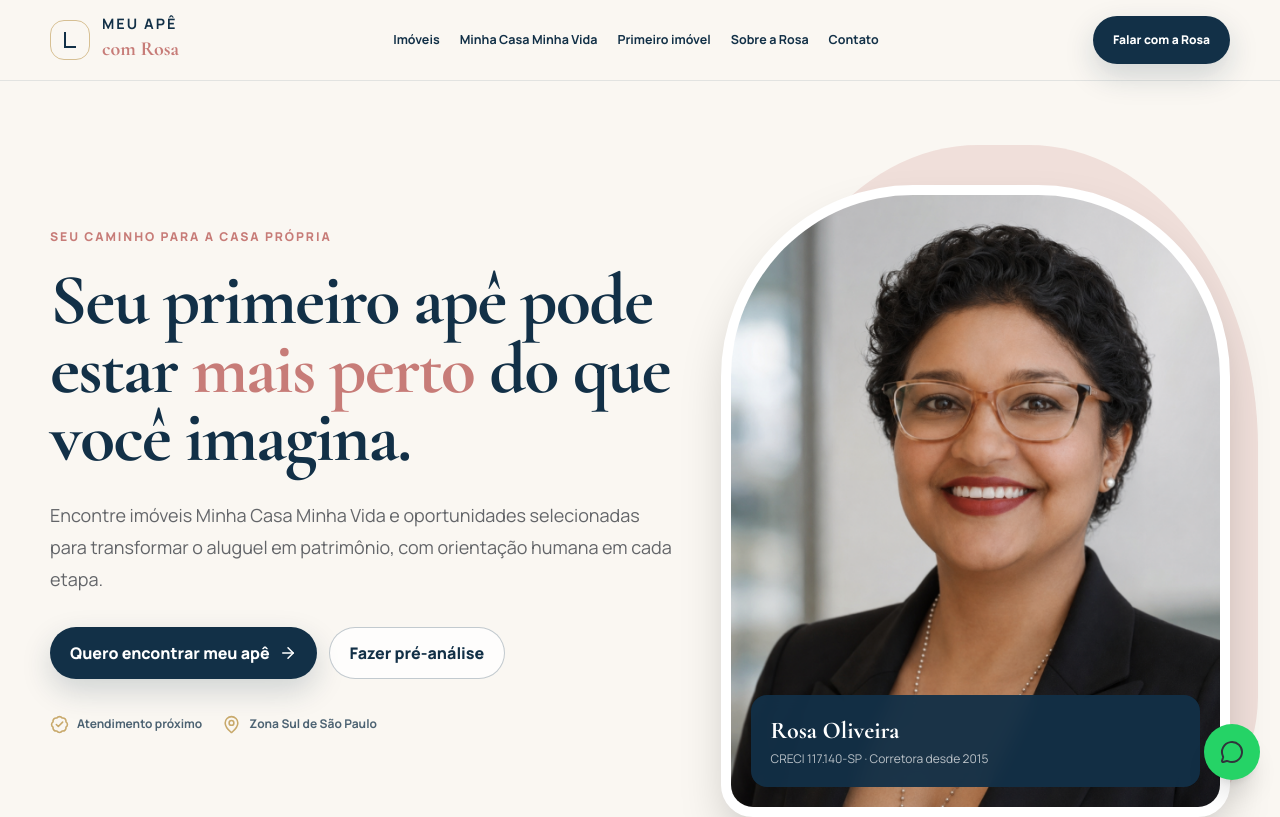
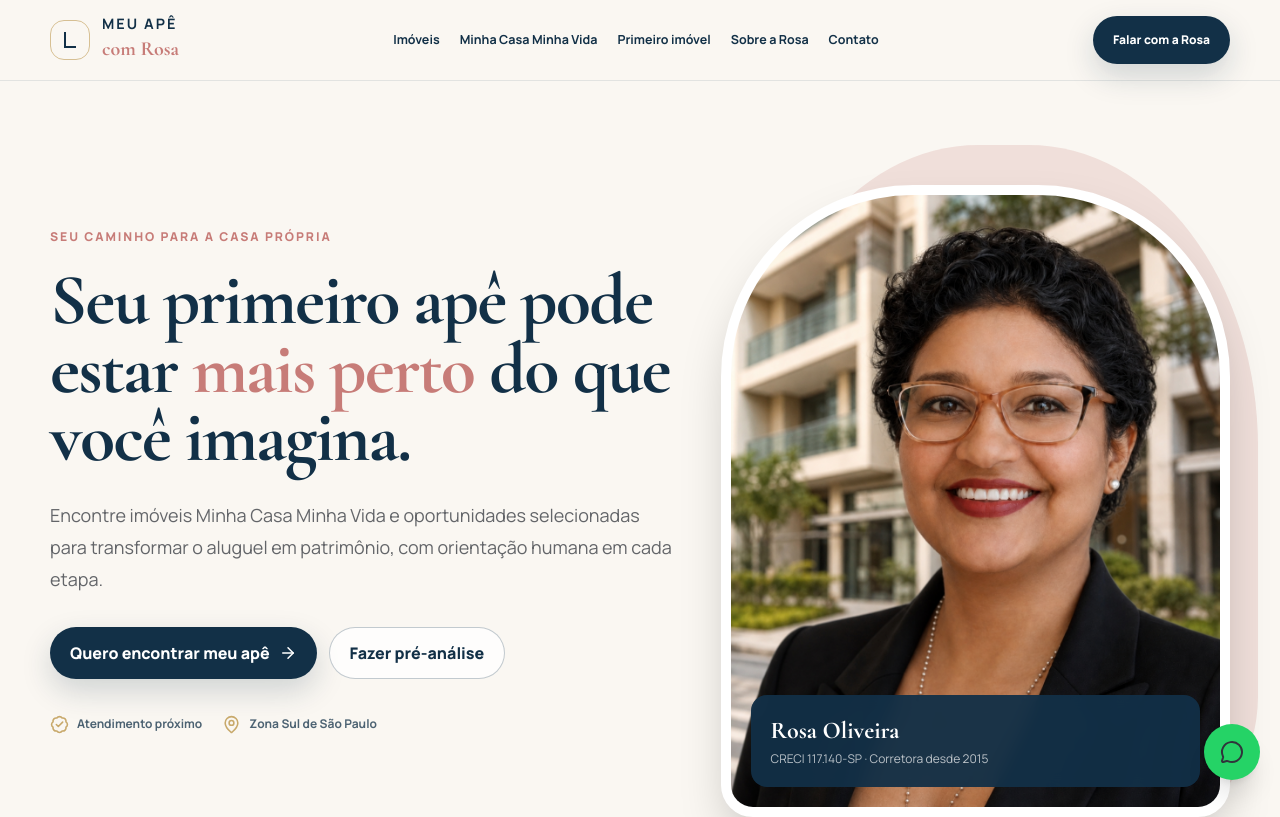
Before and after one commit to gilfernandesml-hash/meuapecomrosa, a Next.js app: page / in a window 1280 px wide. Shown: the top 817 px of the page. Built offline with nearby package versions, Linux system fonts and the light colour scheme.

Commit message:
feat: place Rosa in residential setting

```diff
--- a/src/app/page.tsx
+++ b/src/app/page.tsx
@@ -28,7 +28,7 @@ export default function Home() {
           <div className="relative mx-auto w-full max-w-lg pt-10">
             <div className="absolute inset-0 translate-x-7 rounded-[45%_45%_18%_18%] bg-rose/20"/>
             <div className="relative overflow-hidden rounded-[12rem_12rem_2rem_2rem] border-[10px] border-white bg-white shadow-2xl">
-              <Image src="/rosa-oliveira.png" alt="Rosa Oliveira, corretora de imóveis" width={1600} height={1600} priority className="aspect-[4/5] w-full object-cover object-top" />
+              <Image src="/rosa-oliveira-imovel.png" alt="Rosa Oliveira, corretora de imóveis, em frente a um empreendimento residencial" width={1600} height={1600} priority className="aspect-[4/5] w-full object-cover object-top" />
               <div className="absolute inset-x-5 bottom-5 rounded-2xl bg-petroleo/95 p-5 text-white backdrop-blur"><p className="font-serif text-2xl font-bold">Rosa Oliveira</p><p className="mt-1 text-xs text-white/70">{site.creci} · Corretora desde 2015</p></div>
             </div>
           </div>
```
Also changed, not shown: src/app/sobre-a-rosa/page.tsx (+1 -1 lines), public/rosa-oliveira-imovel.png (added).
